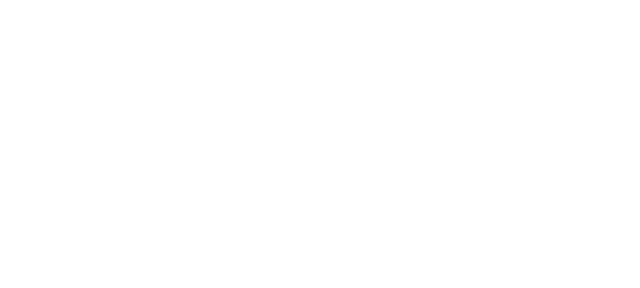
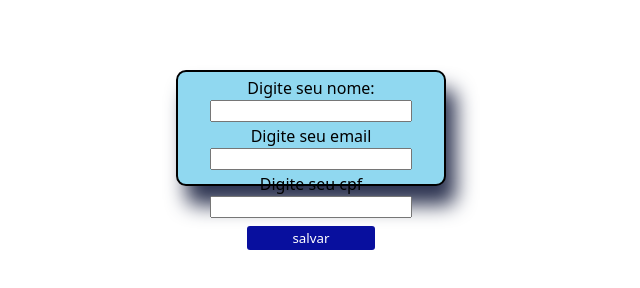
Before and after one commit to GabriellaScdev/Aula3, a plain HTML site: page index.html in a window 1280 px wide. Shown: the whole page, without its empty margins (329-969 px from the left). Drawn offline with Linux system fonts and the light colour scheme.

Commit message:
Alterações estilo projeto

```diff
--- a/index.html
+++ b/index.html
@@ -7,6 +7,27 @@
     <link rel="stylesheet" href="style.css">
 </head>
 <body>
+    <form action="">
 
+        <div id="divnome">
+            <label for="nome"> Digite seu nome:</label>
+            <input type="text" name="nome" id="nome">
+
+        </div>
+
+        <div id="divemail">
+            <label for="email"> Digite seu email</label>
+            <input type="email" name="email" id="email">
+        </div>
+
+        <div id="divcpf">
+            <label for="cpf"> Digite seu cpf</label>
+            <input type="number" name="cpf" id="cpf">
+        </div>
+
+        <button type="submit"  id="salvar"> salvar</button>
+
+
+    </form>
 </body>
 </html>
--- a/style.css
+++ b/style.css
@@ -0,0 +1,46 @@
+@import url('https://fonts.googleapis.com/css2?family=Open+Sans:ital,wght@0,300..800;1,300..800&family=Roboto:ital,wght@0,100..900;1,100..900&display=swap');
+
+*{
+ padding: 0;
+ margin: 0;
+font-family:system-ui, -apple-system, BlinkMacSystemFont, 'Segoe UI', Roboto, Oxygen, Ubuntu, Cantarell, 'Open Sans', 'Helvetica Neue', sans-serif ;
+}
+body,html{
+
+    width: 100vw;
+    height: 100vw;
+
+}
+form{
+    background-color: #90d8f0;
+    width: 20%;
+    height: 8%;
+    margin: auto;
+    margin-top: 70px;
+    padding: 5px;
+    border: 2px black solid ;
+    border-radius: 10px;
+    box-shadow: 10px 19px 20px #2d3451;
+
+  }
+div{
+
+padding-bottom: 3px;
+text-align: center;
+
+}
+button{
+margin-top: 5px;
+margin-left: 25%;
+padding: 3px;
+color: #ffffff;
+background-color: #080f9e;
+border: none;
+border-radius: 3px;
+width: 50%;
+
+}
+button:hover{
+    background-color: #0aef25;
+    border: 2px black solid;
+}
```
